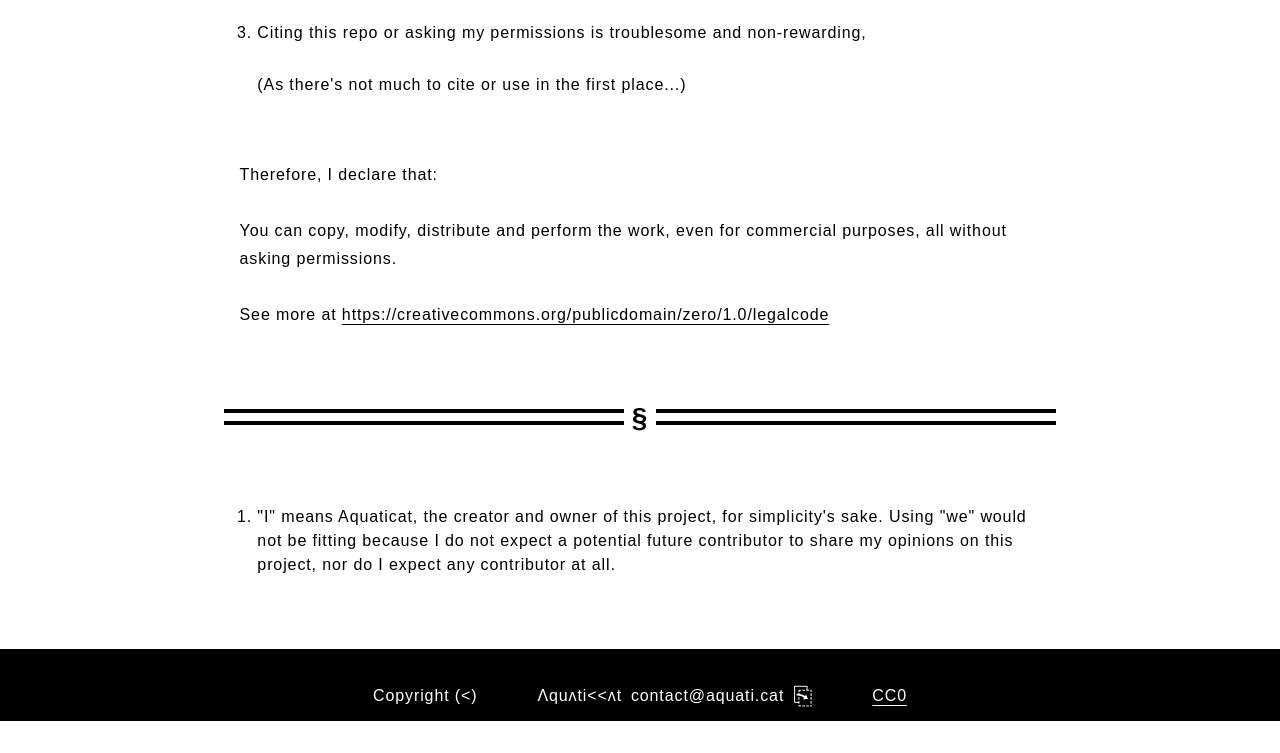
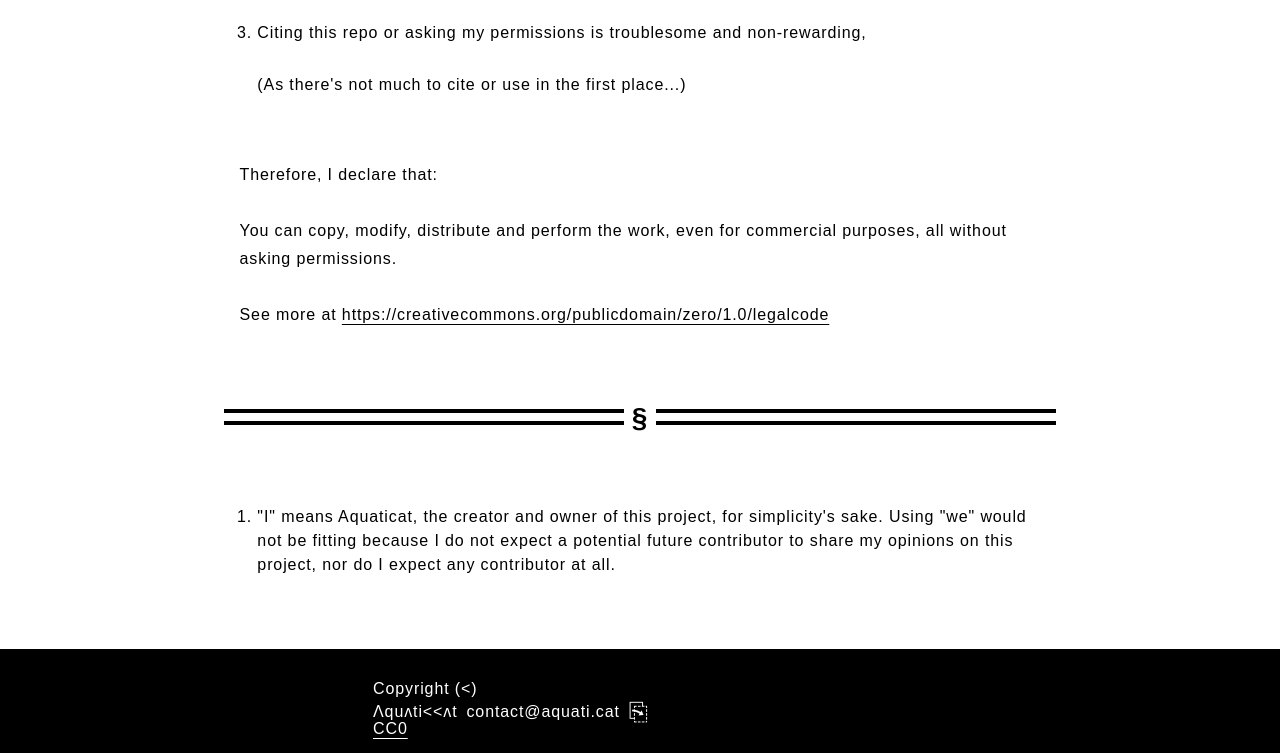
Before and after one commit to Aquaticat/2023apr06.legacy.monochromatic.dev, a website: page index.html in a window 1280 px wide. Shown: the part 3266-4019 px from the top of the page. Before the commit the page ends 3987 px from the top, so only its background shows below. Drawn offline with Linux system fonts and the light colour scheme; a web font is replaced by a local one.

Commit message:
fix: misc, bump version

```diff
--- a/package.json
+++ b/package.json
@@ -1,6 +1,6 @@
 {
   "name": "monochromatic",
-  "version": "0.0.3",
+  "version": "0.0.4",
   "description": "Monochromatic aims to define some sensible sets of styling for text-heavy websites.",
   "browser": "index.html",
   "files": [
--- a/variants/M/index.scss
+++ b/variants/M/index.scss
@@ -282,6 +282,14 @@ footer {
   }
 
   > article {
+    box-sizing: content-box;
+    max-inline-size: 90ch;
+    padding-inline: 16ch;
+    margin-inline: auto;
+    display: flex;
+    flex-direction: column;
+    align-items: center;
+
     * {
       line-height: 1;
       font-size: 1em;
@@ -289,6 +297,14 @@ footer {
 
     > h2 {
       font-weight: normal;
+    }
+
+    > li {
+      > p {
+        > * + * {
+          margin-inline-start: 1em;
+        }
+      }
     }
   }
 }
@@ -636,13 +652,9 @@ address {
 
 // FIXME: Wanted to use https://every-layout.dev/layouts/switcher/ for this but somehow it didn't work and I had to give up.
 #copyright {
-  display: flex;
   flex-wrap: wrap;
   column-gap: 1ch;
   align-items: baseline;
-  margin-inline: auto;
-  padding-inline: 16ch;
-  box-sizing: content-box;
   justify-content: center;
   max-inline-size: 60ch;
   white-space: nowrap;
```
Also changed, not shown: variants/M/index.css.
